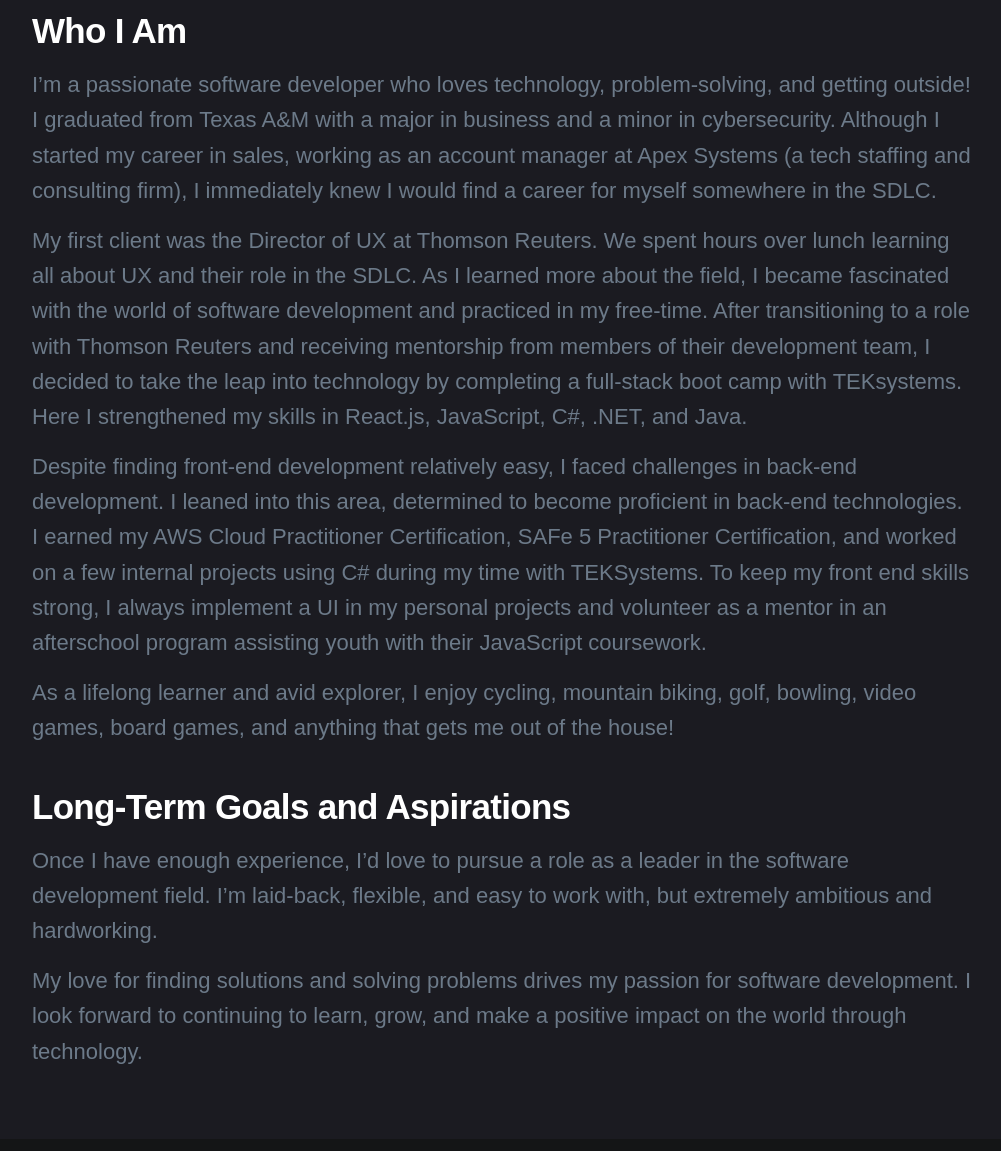
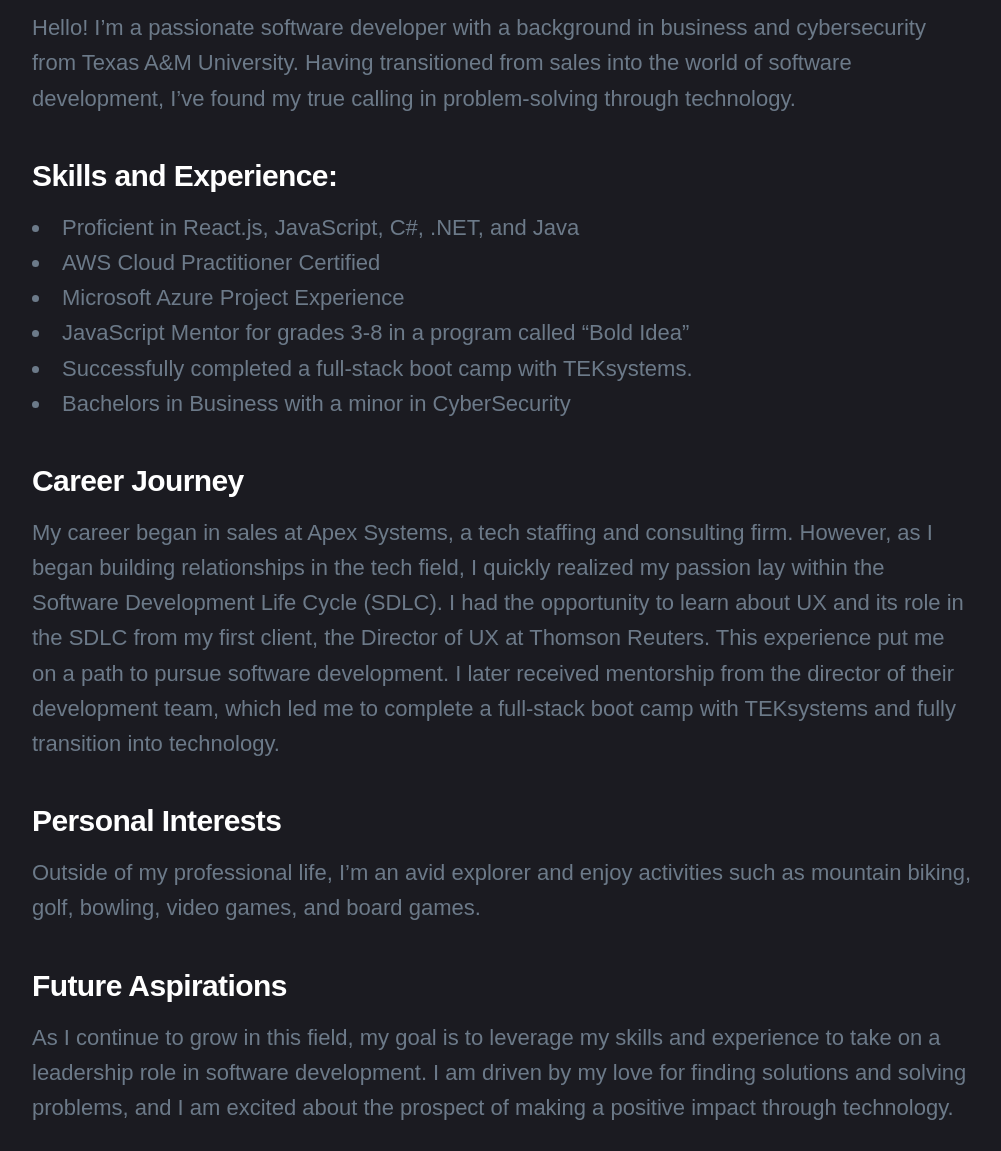
Before and after one commit to jonahpena/jonahpena.github.io, a Jekyll site: the page built from _pages/about.md, in a window 1280 px wide and 1400 px high, scrolled down 343 px. Shown: the part 249-1400 px from the top of the window, without its empty margins (138-1139 px from the left). Built offline with Jekyll 4.4.1, drawn with Linux system fonts in a browser that asks for light colours; nearby versions of some CDN libraries; some web fonts are replaced.

Commit message:
edited about information

```diff
--- a/_pages/about.md
+++ b/_pages/about.md
@@ -5,18 +5,22 @@ description: Personal is the perfect theme for developers, designers and other c
 featured_image: "/images/demo/tamu.jpg"
 ---
 
-## Who I Am
+Hello! I'm a passionate software developer with a background in business and cybersecurity from Texas A&M University. Having transitioned from sales into the world of software development, I've found my true calling in problem-solving through technology.
 
-I'm a passionate software developer who loves technology, problem-solving, and getting outside! I graduated from Texas A&M with a major in business and a minor in cybersecurity. Although I started my career in sales, working as an account manager at Apex Systems (a tech staffing and consulting firm), I immediately knew I would find a career for myself somewhere in the SDLC.
+### Skills and Experience:
 
-My first client was the Director of UX at Thomson Reuters. We spent hours over lunch learning all about UX and their role in the SDLC. As I learned more about the field, I became fascinated with the world of software development and practiced in my free-time. After transitioning to a role with Thomson Reuters and receiving mentorship from members of their development team, I decided to take the leap into technology by completing a full-stack boot camp with TEKsystems. Here I strengthened my skills in React.js, JavaScript, C#, .NET, and Java.
+- Proficient in React.js, JavaScript, C#, .NET, and Java
+- AWS Cloud Practitioner Certified
+- Microsoft Azure Project Experience
+- JavaScript Mentor for grades 3-8 in a program called "Bold Idea"
+- Successfully completed a full-stack boot camp with TEKsystems.
+- Bachelors in Business with a minor in CyberSecurity
 
-Despite finding front-end development relatively easy, I faced challenges in back-end development. I leaned into this area, determined to become proficient in back-end technologies. I earned my AWS Cloud Practitioner Certification, SAFe 5 Practitioner Certification, and worked on a few internal projects using C# during my time with TEKSystems. To keep my front end skills strong, I always implement a UI in my personal projects and volunteer as a mentor in an afterschool program assisting youth with their JavaScript coursework.
+### Career Journey
+My career began in sales at Apex Systems, a tech staffing and consulting firm. However, as I began building relationships in the tech field, I quickly realized my passion lay within the Software Development Life Cycle (SDLC). I had the opportunity to learn about UX and its role in the SDLC from my first client, the Director of UX at Thomson Reuters. This experience put me on a path to pursue software development. I later received mentorship from the director of their development team, which led me to complete a full-stack boot camp with TEKsystems and fully transition into technology.
 
-As a lifelong learner and avid explorer, I enjoy cycling, mountain biking, golf, bowling, video games, board games, and anything that gets me out of the house!
+### Personal Interests
+Outside of my professional life, I'm an avid explorer and enjoy activities such as mountain biking, golf, bowling, video games, and board games.
 
-## Long-Term Goals and Aspirations
-
-Once I have enough experience, I'd love to pursue a role as a leader in the software development field. I'm laid-back, flexible, and easy to work with, but extremely ambitious and hardworking.
-
-My love for finding solutions and solving problems drives my passion for software development. I look forward to continuing to learn, grow, and make a positive impact on the world through technology.
+### Future Aspirations
+As I continue to grow in this field, my goal is to leverage my skills and experience to take on a leadership role in software development. I am driven by my love for finding solutions and solving problems, and I am excited about the prospect of making a positive impact through technology.
```
